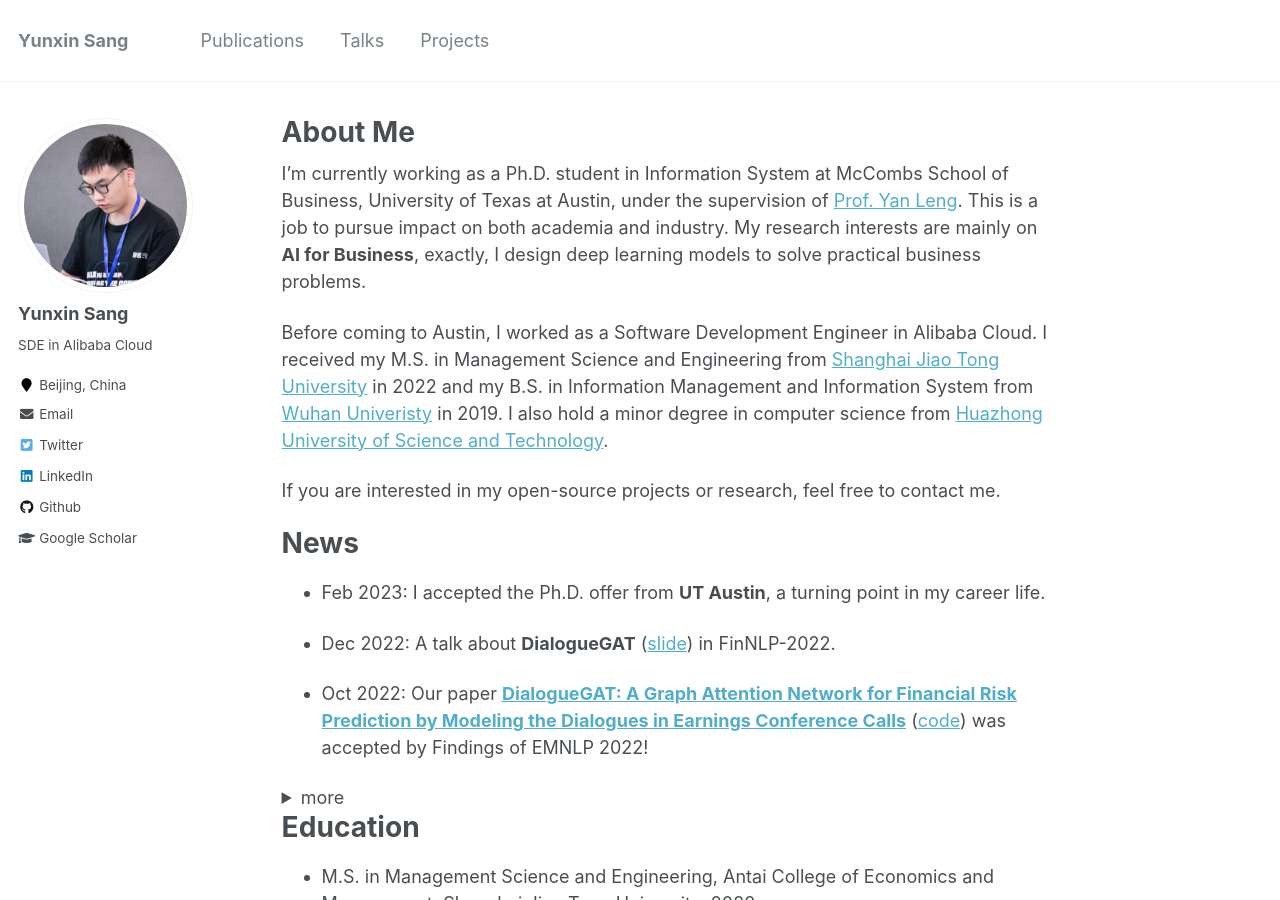
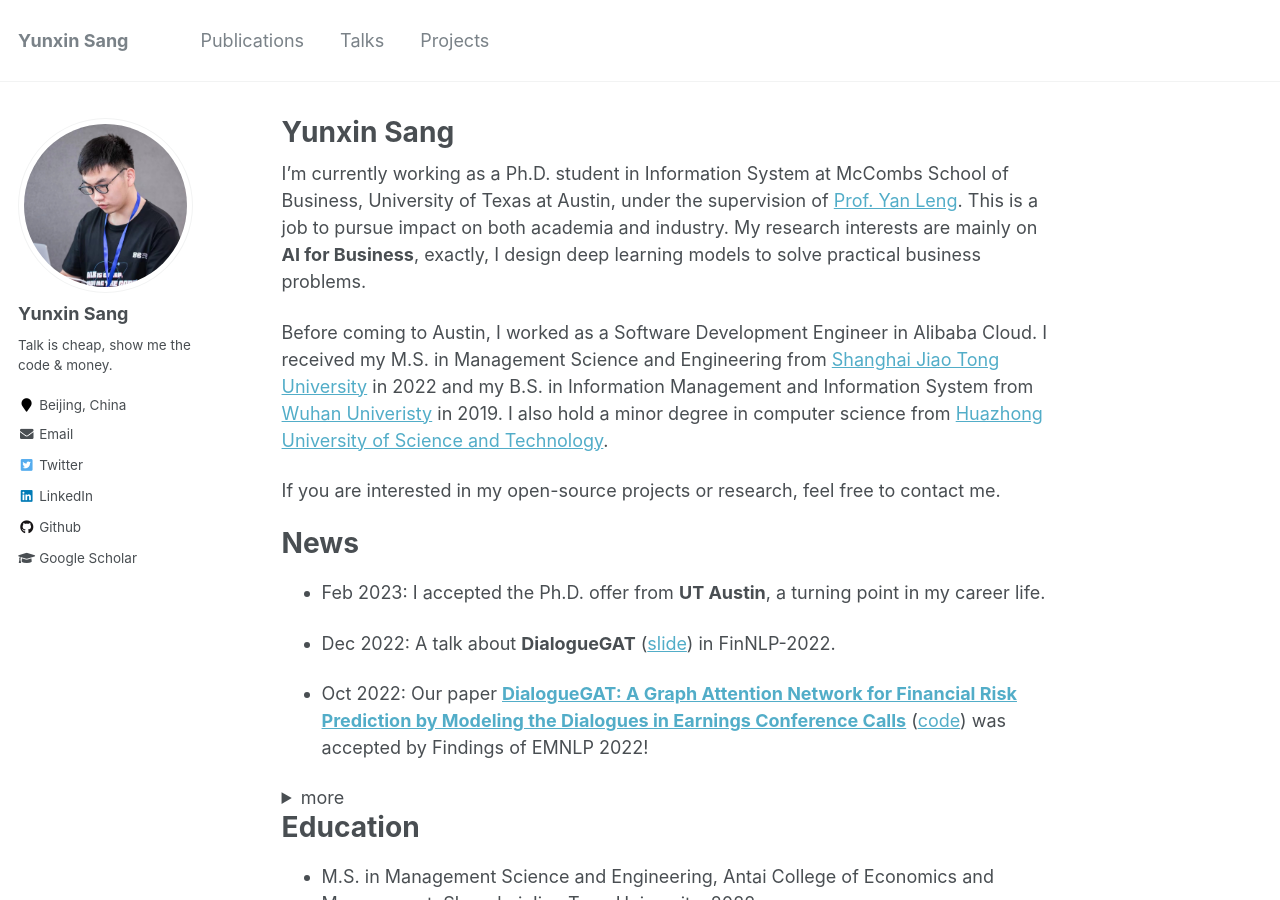
Before and after one commit to sangyx/sangyx.github.io, a Jekyll site: the page built from _pages/about.md, in a window 1280 px wide and 900 px high. Built offline with Jekyll 4.4.1, drawn with Linux system fonts in a browser that asks for light colours.

Commit message:
update about

```diff
--- a/_config.yml
+++ b/_config.yml
@@ -82,7 +82,7 @@
 author:
   name             : "Yunxin Sang"
   avatar           : "profile.jpg"
-  bio              : "SDE in Alibaba Cloud"
+  bio              : "Talk is cheap, show me the code & money."
   location         : "Beijing, China"
   employer         :
   pubmed           :
--- a/_pages/about.md
+++ b/_pages/about.md
@@ -1,7 +1,7 @@
 ---
 permalink: /
-title: "About Me"
-excerpt: "About me"
+title: "Yunxin Sang"
+excerpt: "Yunxin Sang"
 author_profile: true
 redirect_from:
   - /about/
```
